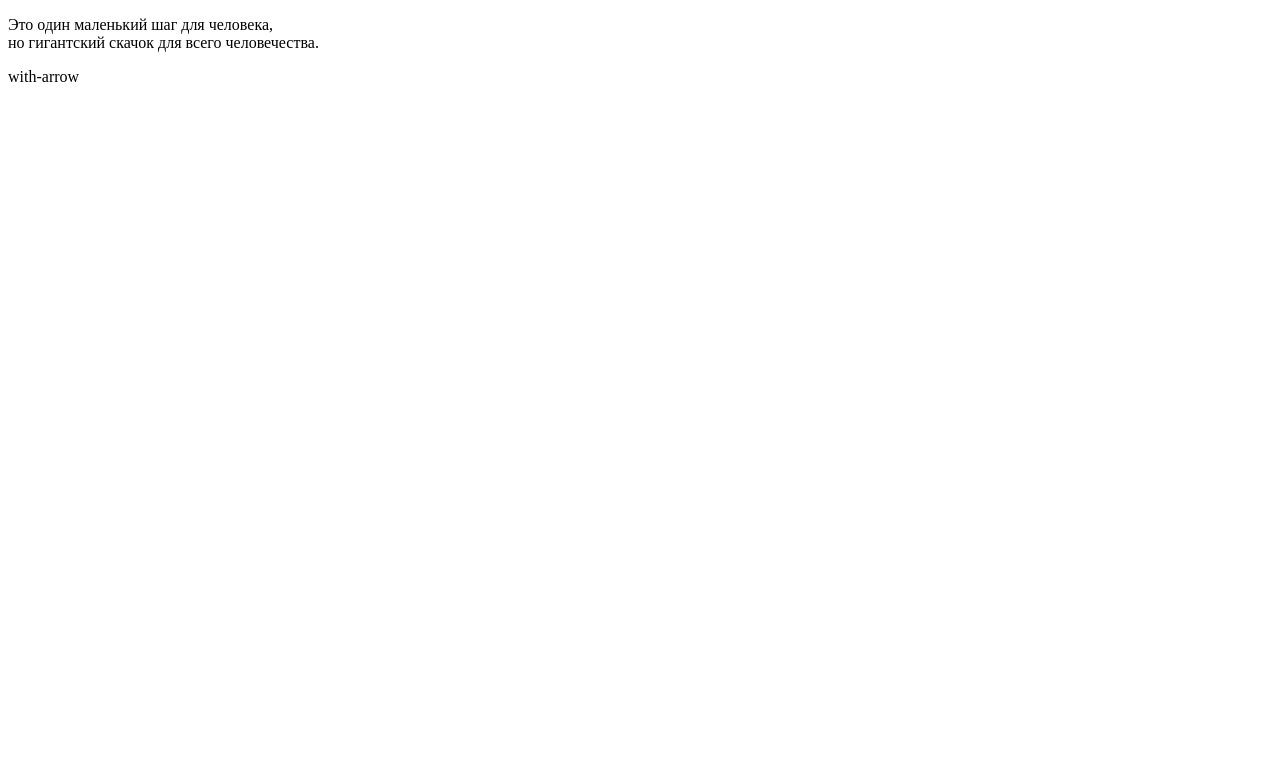
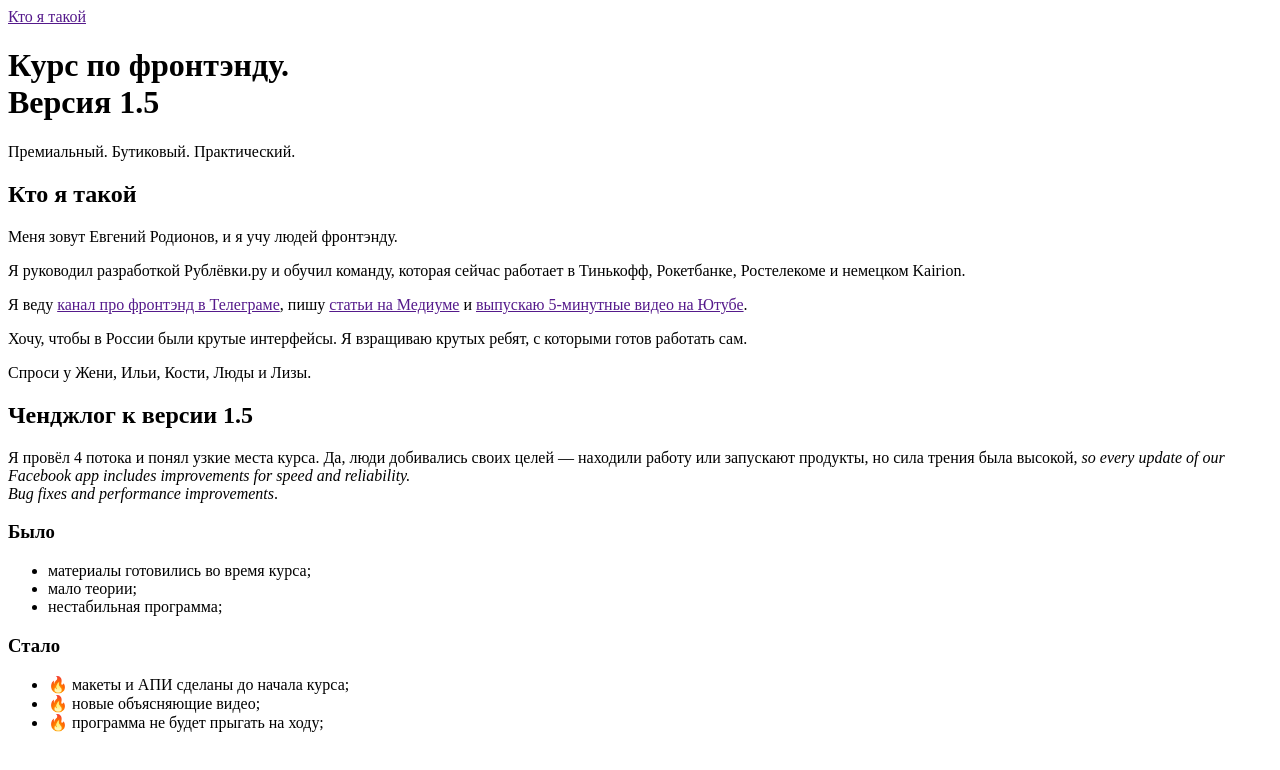
Before and after one commit to Brabada/verstka_old, a plain HTML site: page index.html in a window 1280 px wide. Drawn offline with Linux system fonts and the light colour scheme.

Commit message:
Added pure HTML from third lesson

```diff
--- a/index.html
+++ b/index.html
@@ -2,13 +2,68 @@
 <html>
   <head>
     <meta charset="UTF-8">
-    <title>Заголовок страницы</title>
+    <title>Курс по фронтэнду 1.5</title>
   </head>
   <body>
-    <p>
-      Это один маленький шаг для человека, <br>
-      но гигантский скачок для всего человечества.
-    </p>
-    <p>with-arrow</p>
+    <header>
+      <nav>
+        <a href="">Кто я такой</a>
+      </nav>
+      <h1>
+        Курс по фронтэнду.<br>
+        Версия 1.5
+      </h1>
+      <p>Премиальный. Бутиковый. Практический.</p>
+    </header>
+
+    <section>
+      <h2>Кто я такой</h2>
+      <p>Меня зовут Евгений Родионов, и я учу людей фронтэнду.</p>
+      <p>
+        Я руководил разработкой Рублёвки.ру и обучил команду,
+        которая сейчас работает в Тинькофф, Рокетбанке, Ростелекоме и немецком Kairion.
+      </p>
+      <p>
+        Я веду <a href="">канал про фронтэнд в Телеграме</a>, пишу <a href="">статьи на Медиуме</a>
+        и <a href="">выпускаю 5-минутные видео на Ютубе</a>.
+      </p>
+      <p>
+        Хочу, чтобы в России были крутые интерфейсы. Я взращиваю крутых ребят, с которыми готов работать сам.
+      </p>
+      <aside>Спроси у Жени, Ильи, Кости, Люды и Лизы.</aside>
+    </section>
+
+    <section>
+      <h2>Ченджлог к версии 1.5</h2>
+      <p>
+        Я провёл 4 потока и понял узкие места курса.
+        Да, люди добивались своих целей — находили работу или запускают продукты,
+        но сила трения была высокой,
+        <em>so every update of our Facebook app includes improvements for speed and reliability.<br>
+        Bug fixes and performance improvements</em>.
+      </p>
+      <h3>Было</h3>
+      <ul>
+        <li>материалы готовились во время курса;</li>
+        <li>мало теории;</li>
+        <li>нестабильная программа;</li>
+      </ul>
+      <h3>Стало</h3>
+      <ul>
+        <li>🔥 макеты и АПИ сделаны до начала курса;</li>
+        <li>🔥 новые объясняющие видео;</li>
+        <li>🔥 программа не будет прыгать на ходу;</li>
+      </ul>
+    </section>
+
+<!--
+    <section>
+      <h2>Формат курса</h2>
+      <p>
+        Мы скопируем Airbnb — главную, список с картой и страницу конкретного предложения.
+        Этот проект будет крутым в портфолио, потому что здесь много логики.
+      </p>
+    </section> -->
+
   </body>
 </html>
```
